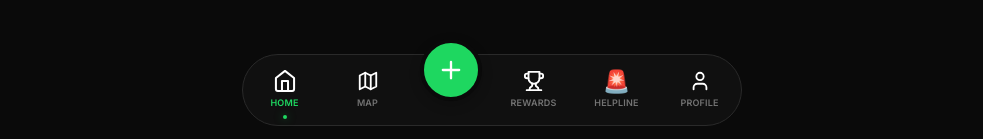
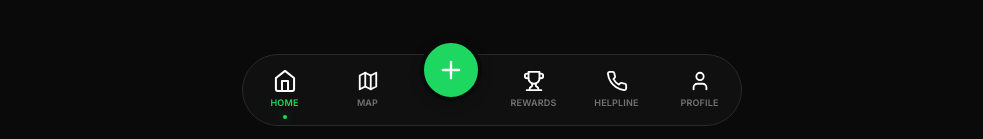
Before and after one commit to skmodtech-rgb/CivicX, a React (Vite) app in the folder client/: page / in a window 1280 px wide. Shown: the part 658-797 px from the top of the page, without its empty margins (148-1131 px from the left). Built offline with nearby package versions, Linux system fonts and the light colour scheme; no server answers; sample sign-in values are in the browser's storage.

Commit message:
style: replace siren icon with calling icon in navbar

```diff
--- a/client/src/components/Icons.jsx
+++ b/client/src/components/Icons.jsx
@@ -112,3 +112,9 @@
     <line x1="21" y1="12" x2="9" y2="12" />
   </IconBase>
 );
+
+export const PhoneIcon = (props) => (
+  <IconBase {...props}>
+    <path d="M22 16.92v3a2 2 0 0 1-2.18 2 19.79 19.79 0 0 1-8.63-3.07 19.5 19.5 0 0 1-6-6 19.79 19.79 0 0 1-3.07-8.67A2 2 0 0 1 4.11 2h3a2 2 0 0 1 2 1.72 12.84 12.84 0 0 0 .7 2.81 2 2 0 0 1-.45 2.11L8.09 9.91a16 16 0 0 0 6 6l1.27-1.27a2 2 0 0 1 2.11-.45 12.84 12.84 0 0 0 2.81.7A2 2 0 0 1 22 16.92z" />
+  </IconBase>
+);
--- a/client/src/layouts/CitizenLayout.jsx
+++ b/client/src/layouts/CitizenLayout.jsx
@@ -1,7 +1,7 @@
 import { Outlet, NavLink, useNavigate } from 'react-router-dom';
 import { motion, AnimatePresence } from 'framer-motion';
 import { useAuthStore, useUIStore } from '../store';
-import { HomeIcon, MapIcon, PlusIcon, TrophyIcon, UserIcon, SunIcon, MoonIcon } from '../components/Icons';
+import { HomeIcon, MapIcon, PlusIcon, TrophyIcon, UserIcon, SunIcon, MoonIcon, PhoneIcon } from '../components/Icons';
 import SOSButton from '../components/SOSButton';
 import './CitizenLayout.css';
 
@@ -10,7 +10,7 @@
   { path: '/map', icon: <MapIcon size={22} />, label: 'Map' },
   { path: '/submit', icon: <PlusIcon size={28} color="white" />, label: 'Report', isPrimary: true },
   { path: '/rewards', icon: <TrophyIcon size={22} />, label: 'Rewards' },
-  { path: '/emergency', icon: <span style={{fontSize:22, lineHeight:1}}>🚨</span>, label: 'Helpline' },
+  { path: '/emergency', icon: <PhoneIcon size={22} />, label: 'Helpline' },
   { path: '/profile', icon: <UserIcon size={22} />, label: 'Profile' }
 ];
 
```
